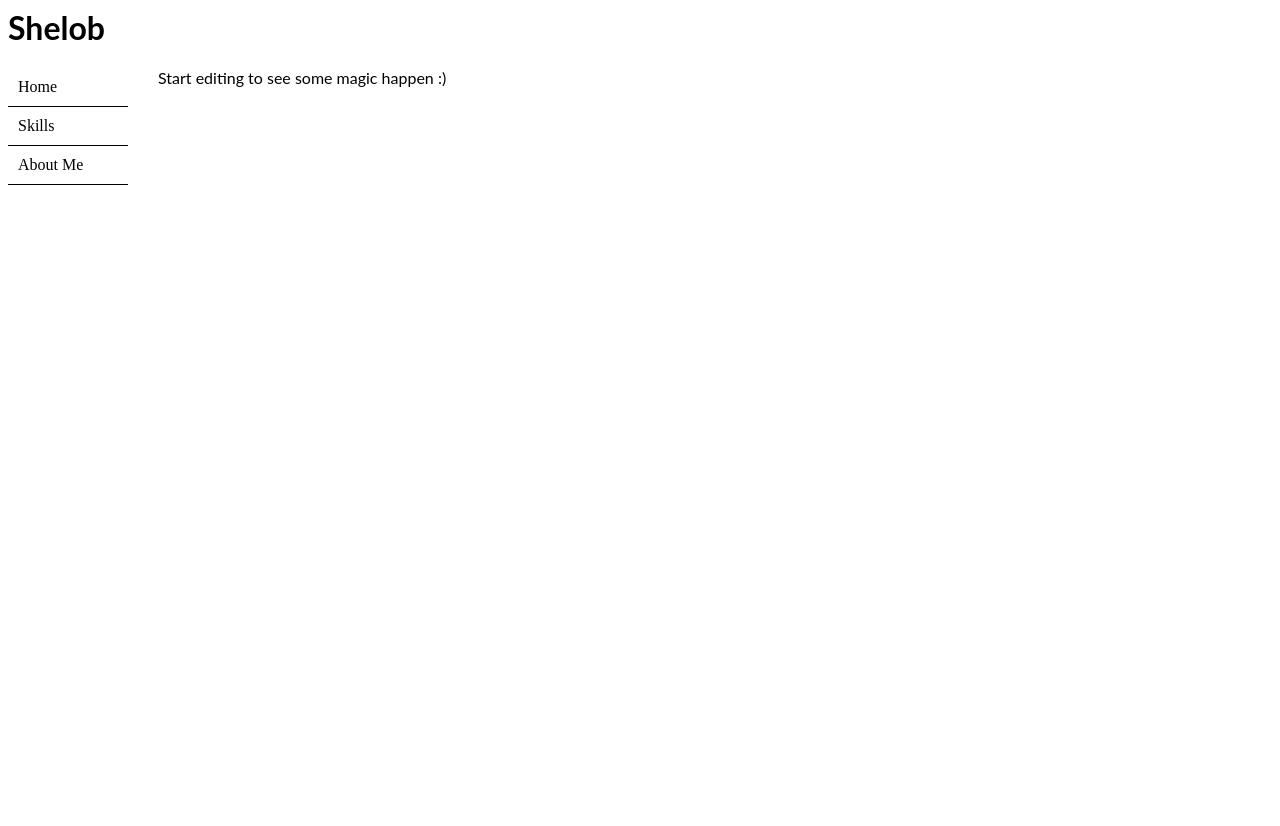
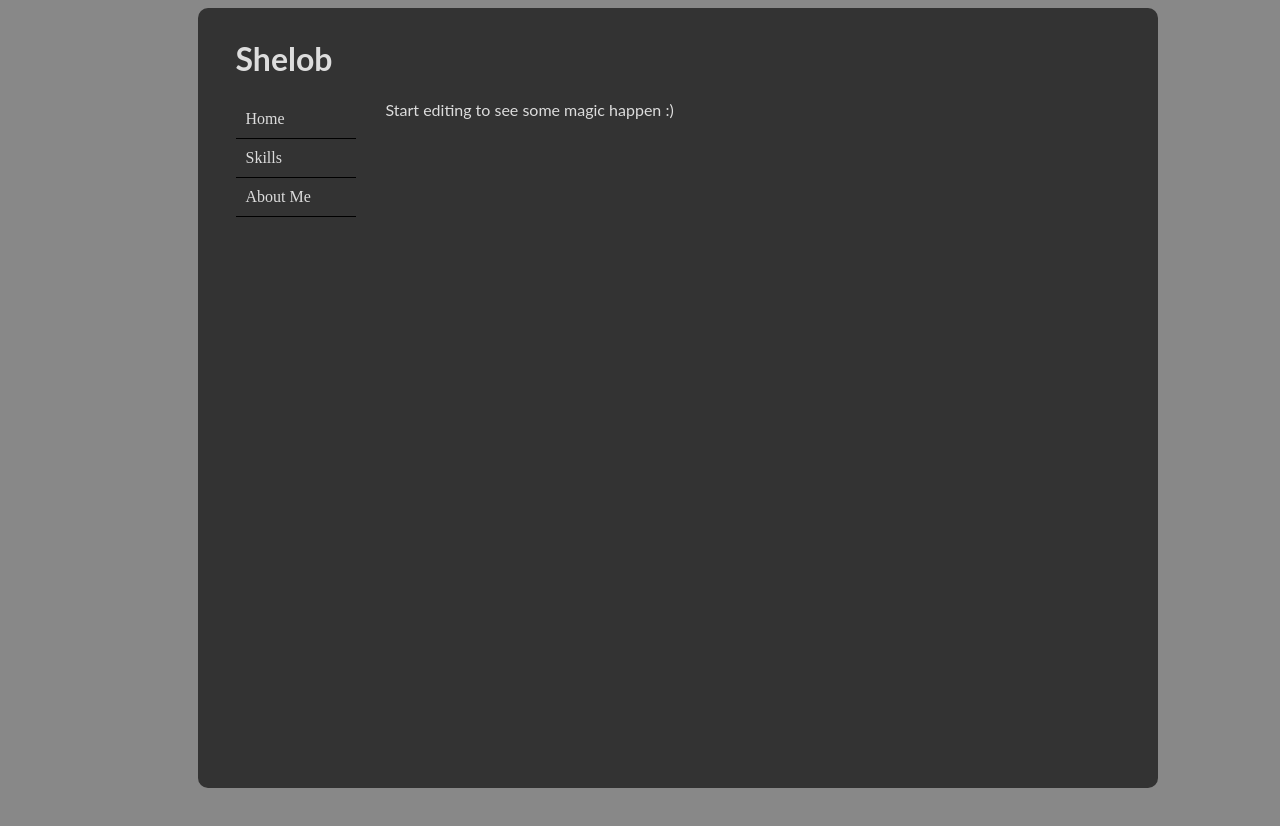
Before and after one commit to semparichyoung/react-resume, a React (Create React App) app: page / in a window 1280 px wide. Shown: the top 826 px of the page. Built offline with nearby package versions, Linux system fonts and the light colour scheme.

Commit message:
2 files modified

```diff
--- a/src/App.js
+++ b/src/App.js
@@ -4,7 +4,7 @@ import HD from './header.js';
 
 export default function App() {
   return (
-    <div>
+    <div id="main">
       <h1>Shelob</h1>
       <HD />
       <p>Start editing to see some magic happen :)</p>
--- a/src/style.css
+++ b/src/style.css
@@ -2,10 +2,24 @@ h1,
 p {
   font-family: Lato;
 }
-a {
-  padding: 10px 20px;
+html,
+body {
+  max-height: 100vh;
+  overflow: hidden;
 }
-
+body {
+  color: #ddd;
+  background: #888;
+}
+#main {
+  border-radius: 10px;
+  background: #333;
+  height: 95vh;
+  display: block;
+  width: 70%;
+  margin-left: 15%;
+  padding: 10px 3%;
+}
 .header {
   float: left;
   height: 100%;
```
